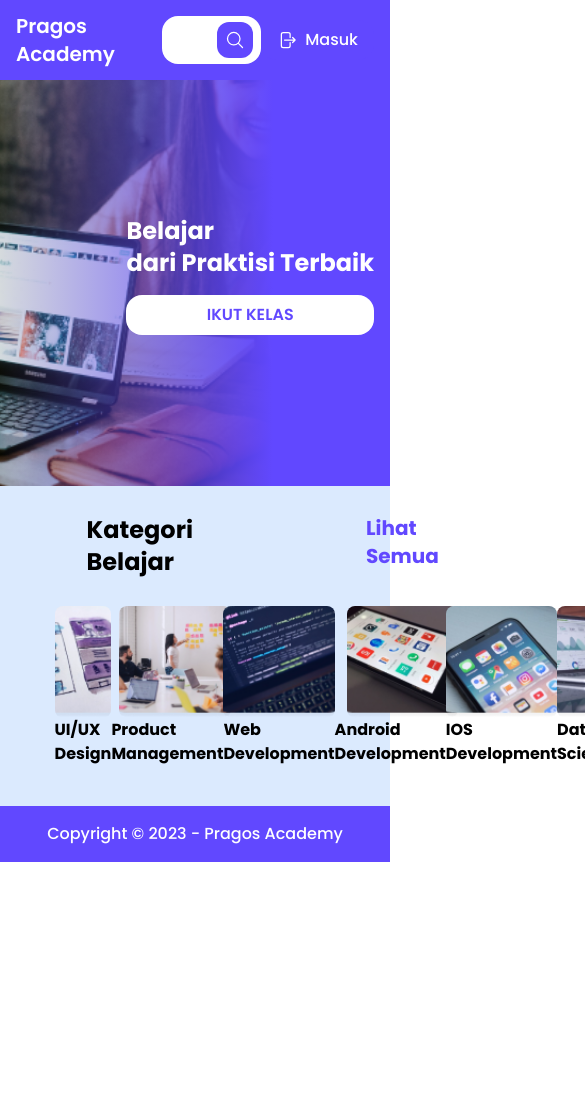
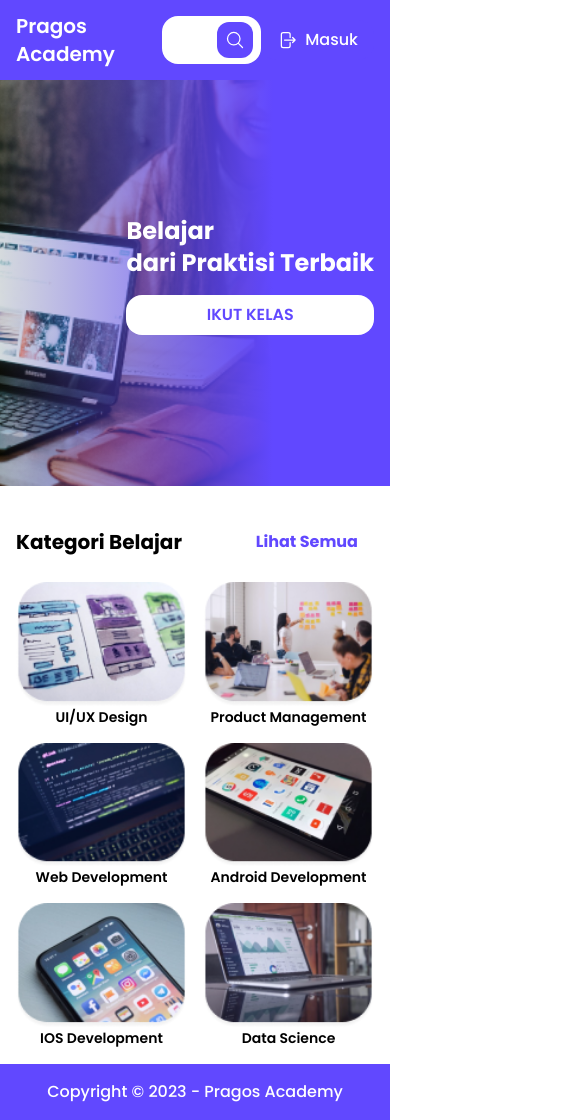
Before and after one commit to Edu-Pulse/edu-pulse-frontend, a React (Vite) app: page / in a window 390 px wide. Shown: the top 1120 px of the page, 585 px wide, since content can reach past the window. Before the commit the page ends 862 px from the top, so only its background shows below. Built offline with nearby package versions, Linux system fonts and the light colour scheme.

Commit message:
Fix: add responsive to StudyCategories

```diff
--- a/src/components/StudyCategories.jsx
+++ b/src/components/StudyCategories.jsx
@@ -7,50 +7,79 @@ import dataScience from "../assets/DataScience_Categories.png";
 
 const StudyCategories = () => {
 	return (
-    <section className="bg-blue-100 w-full pb-10">
-      <div className="flex justify-between">
-        <div className="mx-[15%]">
-          <h2 className="p-7 text-2xl font-bold">Kategori Belajar</h2>
+		<section className="container my-4">
+			<div className="flex justify-between items-center py-5">
+				<h2 className="text-xl font-bold">Kategori Belajar</h2>
+				<span className="font-bold text-darkblue-05 py-2 px-4 rounded-full hover:bg-blue-200 hover:cursor-pointer transition-all duration-200">
+					Lihat Semua
+				</span>
 			</div>
-        <div className="mx-[15%]">
-          <h2 className=" p-7 text-xl font-bold text-darkblue-05">
-            Lihat Semua
-          </h2>
+			<div className="grid md:grid-cols-6 grid-cols-2 gap-4">
+				<div className="font-semibold text-sm hover:cursor-pointer">
+					<div className="rounded-[25px] overflow-hidden">
+						<img
+							src={uiux}
+							className="w-full object-cover hover:scale-105 transition-all duration-300"
+						/>
 					</div>
+					<p className="text-center hover:text-darkblue-05 transition-all">
+						UI/UX Design
+					</p>
 				</div>
-      <div className="flex justify-around mx-[14%]">
-        <div className="font-bold ">
-          <img src={uiux} className="w-40 h-28 object-cover rounded-lg"></img>
-          <p className="flex justify-center">UI/UX Design</p>
-        </div>
-        <div className="font-bold">
+				<div className="font-semibold text-sm hover:cursor-pointer">
+					<div className="rounded-[25px] overflow-hidden">
 						<img
 							src={pm}
-            className="ml-2 w-40 h-28 object-cover rounded-lg"
-          ></img>
-          <p className="flex justify-center">Product Management</p>
+							className="w-full object-cover hover:scale-105 transition-all duration-300"
+						/>
 					</div>
-        <div className="font-bold">
-          <img src={web} className="w-40 h-28 object-cover rounded-lg"></img>
-          <p className="flex justify-center">Web Development</p>
+					<p className="text-center hover:text-darkblue-05 transition-all">
+						Product Management
+					</p>
 				</div>
-        <div className="font-bold ">
+				<div className="font-semibold text-sm hover:cursor-pointer">
+					<div className="rounded-[25px] overflow-hidden">
+						<img
+							src={web}
+							className="w-full object-cover hover:scale-105 transition-all duration-300"
+						/>
+					</div>
+					<p className="text-center hover:text-darkblue-05 transition-all">
+						Web Development
+					</p>
+				</div>
+				<div className="font-semibold text-sm ">
+					<div className="rounded-[25px] overflow-hidden">
 						<img
 							src={android}
-            className="ml-3 w-40 h-28 object-cover rounded-lg"
-          ></img>
-          <p className="flex justify-center">Android Development</p>
+							className="w-full object-cover hover:scale-105 transition-all duration-300"
+						/>
 					</div>
-        <div className="font-bold">
-          <img src={ios} className="w-40 h-28 object-cover rounded-lg"></img>
-          <p className="flex justify-center">IOS Development</p>
+					<p className="text-center hover:text-darkblue-05 transition-all">
+						Android Development
+					</p>
 				</div>
-        <div className="font-bold">
+				<div className="font-semibold text-sm hover:cursor-pointer">
+					<div className="rounded-[25px] overflow-hidden">
+						<img
+							src={ios}
+							className="w-full object-cover hover:scale-105 transition-all duration-300"
+						/>
+					</div>
+					<p className="text-center hover:text-darkblue-05 transition-all">
+						IOS Development
+					</p>
+				</div>
+				<div className="font-semibold text-sm hover:cursor-pointer">
+					<div className="rounded-[25px] overflow-hidden">
 						<img
 							src={dataScience}
-            className="w-40 h-28 object-cover rounded-lg"
-          ></img>
-          <p className="flex justify-center">Data Science</p>
+							className="w-full object-cover hover:scale-105 transition-all duration-300"
+						/>
+					</div>
+					<p className="text-center hover:text-darkblue-05 transition-all">
+						Data Science
+					</p>
 				</div>
 			</div>
 		</section>
```
Lines whose indentation alone changed are shown as unchanged.
